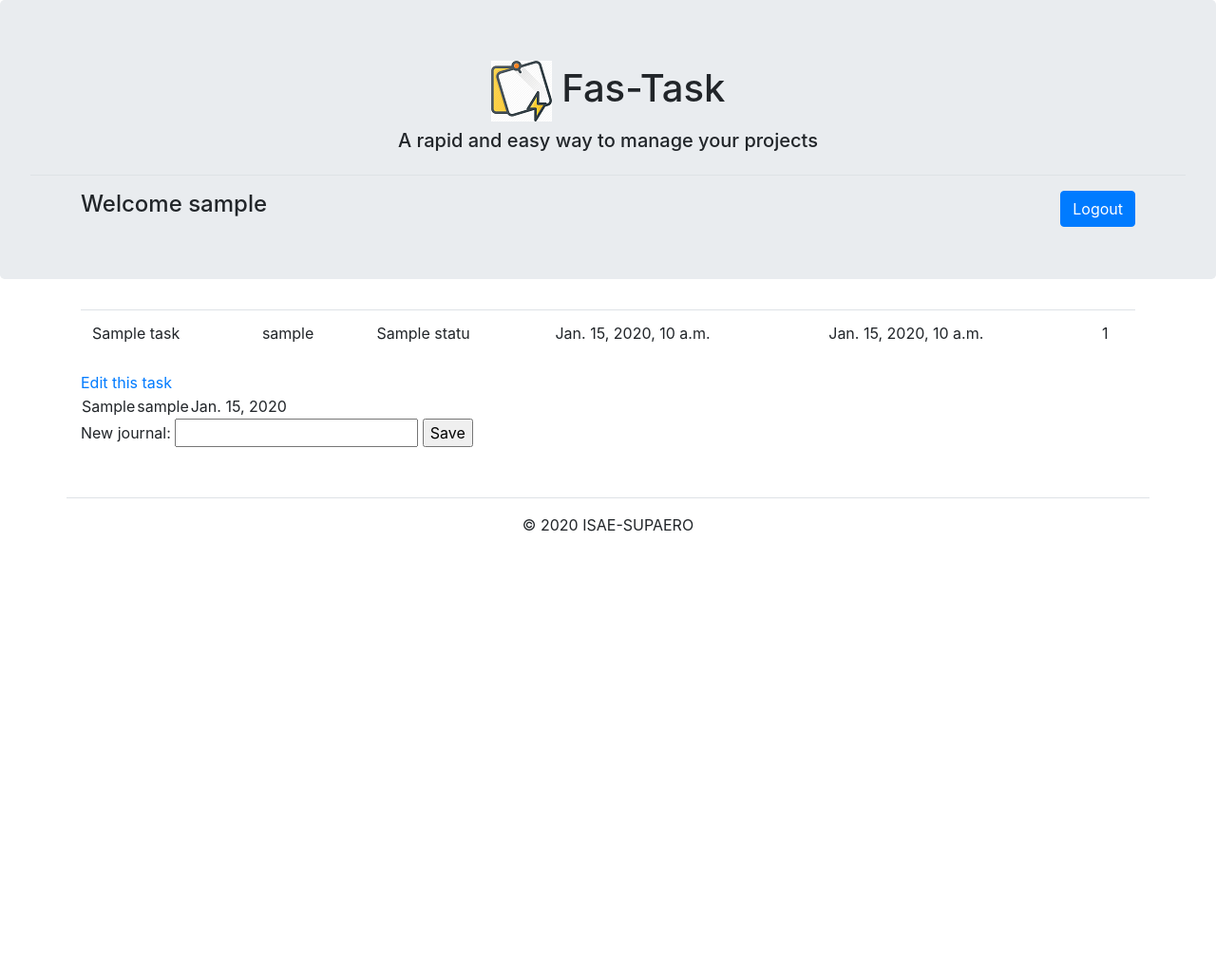
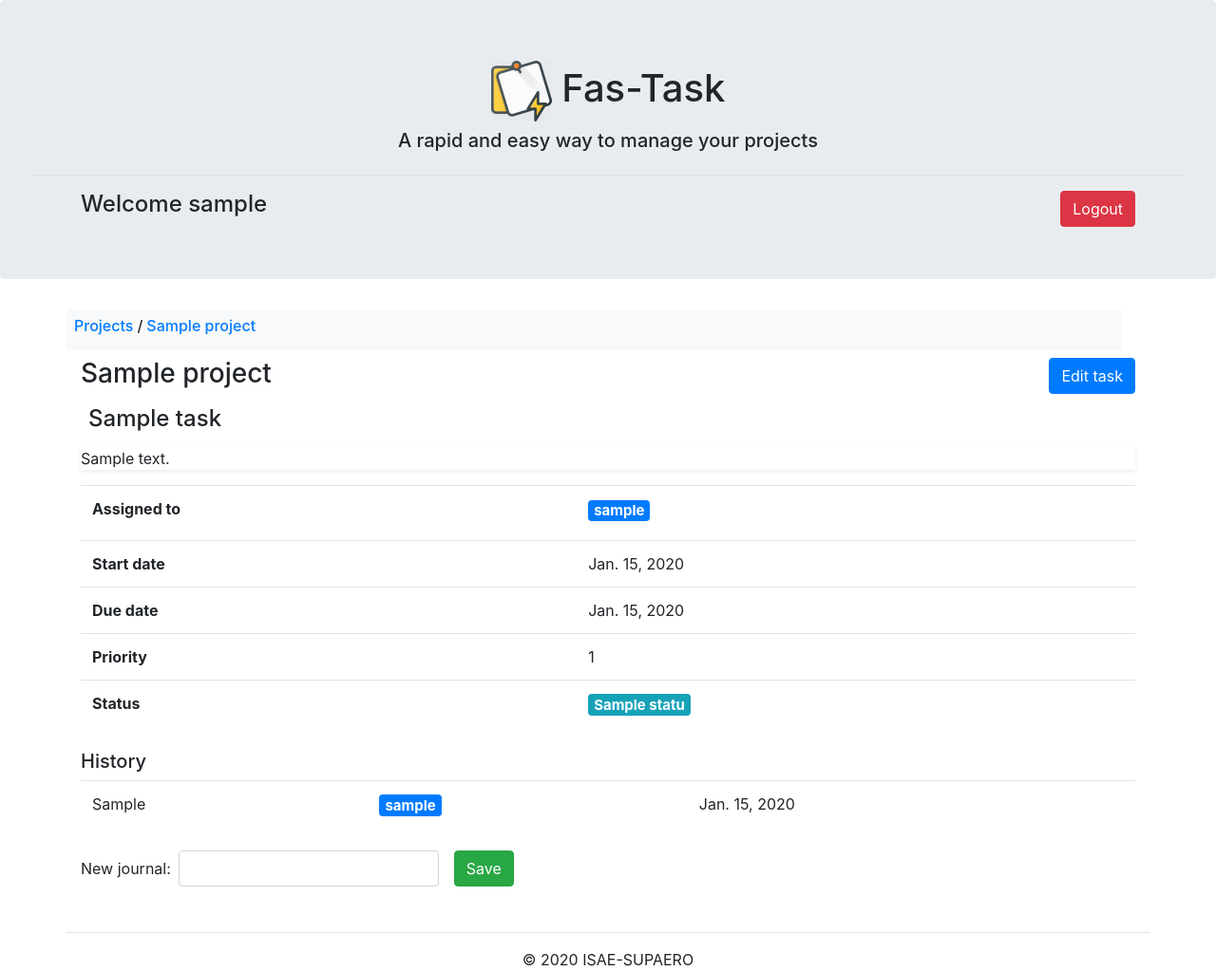
Before and after one commit to michele-savino/projet-individuel, a Django app: page /project/1/task/1 in a window 1280 px wide. Shown: the whole page at 95% size. Before the commit the page ends 560 px from the top, so only its background shows below. Run offline with Django 3.2, Linux system fonts and the light colour scheme; a user stored in the database is signed in; tables that the repository leaves empty hold one stand-in row (values such as "Sample post"); some libraries are stand-ins or nearby versions.

Commit message:
Design bon: il faudrait optimizer la structure

```diff
--- a/project_management/static/css/mystyle.css
+++ b/project_management/static/css/mystyle.css
@@ -0,0 +1,11 @@
+thead.mythead {
+    font-weight: bold;
+}
+
+.asteriskField {
+    display: none;
+}
+
+table.mytable td:first-child{
+    font-weight: bold;
+}
--- a/project_management/taskmanager/forms.py
+++ b/project_management/taskmanager/forms.py
@@ -12,4 +12,4 @@ class JournalForm(forms.ModelForm):
 class TaskForm(forms.ModelForm):
     class Meta:
         model = Task
-        fields = ["name", "description", "assignee", "start_date", "due_date", "priority", "status"]
+        fields = ["name", "assignee", "description", "start_date", "due_date", "priority", "status"]
--- a/project_management/taskmanager/models.py
+++ b/project_management/taskmanager/models.py
@@ -36,9 +36,9 @@ class Task(models.Model):
     project = models.ForeignKey(Project, on_delete=models.CASCADE)
     name = models.CharField(max_length=200)
     description = models.TextField(null=True, blank=True)
-    assignee = models.ForeignKey(User, on_delete=models.CASCADE)
-    start_date = models.DateTimeField(default=timezone.now)
-    due_date = models.DateTimeField(default=timezone.now)
+    assignee = models.ForeignKey(User, on_delete=models.CASCADE, verbose_name="Assigned to")
+    start_date = models.DateField(default=timezone.now)
+    due_date = models.DateField(default=timezone.now)
     priority = models.SmallIntegerField(validators=[MinValueValidator(1), MaxValueValidator(10)], default=DEFAULT_PRIORITY)
     status = models.ForeignKey(Status, on_delete=models.CASCADE, default=DEFAULT_STATUS_ID)
 
--- a/project_management/taskmanager/templates/taskmanager/base.html
+++ b/project_management/taskmanager/templates/taskmanager/base.html
@@ -13,8 +13,8 @@
     <link rel="stylesheet" href="https://maxcdn.bootstrapcdn.com/bootstrap/4.4.1/css/bootstrap.min.css">
     <script src="https://maxcdn.bootstrapcdn.com/bootstrap/4.4.1/js/bootstrap.min.js"></script>
 
-    <link href="https://fonts.googleapis.com/icon?family=Material+Icons" rel="stylesheet">
-    {#    <link rel="stylesheet" type="text/css" href="{% static 'css/mystyle.css' %}">#}
+    <script src="https://unpkg.com/ionicons@5.0.0/dist/ionicons.js"></script>
+    <link rel="stylesheet" type="text/css" href="{% static 'css/mystyle.css' %}">
 </head>
 
 <body>
@@ -28,8 +28,9 @@
 
     {% if user.is_authenticated %}
         <div class="container pt-3">
-            <h4 class="d-inline text-left">Welcome {% if user.name %} {{ user.name }}{% else %}{{ user }}{% endif %} </h4>
-            <a href="/accounts/logout" class="d-inline float-right btn btn-primary">Logout</a>
+            <h4 class="d-inline text-left">Welcome {% if user.name %} {{ user.name }}{% else %}
+                {{ user }}{% endif %} </h4>
+            <a href="/accounts/logout" class="d-inline float-right btn btn-danger">Logout</a>
         </div>
     {% endif %}
 </div>
--- a/project_management/taskmanager/templates/taskmanager/task.html
+++ b/project_management/taskmanager/templates/taskmanager/task.html
@@ -2,34 +2,68 @@
 
 {% block title %}- {{ task.name }}{% endblock %}
 
+
 {% block content %}
-    <table class="table table-over">
+    <div class="container bg-light p-2 mb-2 row">
+        <a class="mr-1" href="{% url 'projects_list' %}"><h6>Projects</h6></a>{% block nav %}{% endblock %}
+        <h6 class="mr-1"> / </h6>
+        <a href="{% url 'project' task.project.id %}"><h6>{{ task.project }}</h6></a>
+    </div>
+
+    <div>
+        <a href="{% url 'edit_task' project_id=project_id task_id=task_id %}"
+           class="d-inline float-right btn btn-primary">Edit task</a>
+        <h3>{{ task.project }}</h3>
+        <h4 class="border-bot p-2">{{ task }}</h4>
+        <p class="pd-3 shadow-sm">{{ task.description }}</p>
+    </div>
+
+    <div>
+        <table class="table table-over mytable">
+            <tbody>
             <tr>
-            <td>{{ task.name }}</td>
-            <td>{{ task.assignee }}</td>
-            <td>{{ task.status }}</td>
-            <td>{{ task.start_date }}</td>
-            <td>{{ task.due_date }}</td>
+                <td>Assigned to</td>
+                <td><h5><span class="badge badge-primary">{{ task.assignee }}</span></h5></td>
+            </tr>
+            <tr>
+                <td>Start date</td>
+                <td>{{ task.start_date|date:"DATE_FORMAT" }}</td>
+            </tr>
+            <tr>
+                <td>Due date</td>
+                <td>{{ task.due_date|date:"DATE_FORMAT" }}</td>
+            </tr>
+            <tr>
+                <td>Priority</td>
                 <td>{{ task.priority }}</td>
             </tr>
+            <tr>
+                <td>Status</td>
+                <td><h5><span class="badge badge-info">{{ task.status }}</span></h5></td>
+            </tr>
+            </tbody>
         </table>
+    </div>
 
-    <a href="{% url 'edit_task' project_id=project_id task_id=task_id %}">Edit this task</a>
-
-    <table>
+    <div>
+        <h5>History</h5>
+        <table class="table table-over">
+            <tbody>
             {% for journal  in journals %}
                 <tr>
                     <td>{{ journal.entry }}</td>
-                <td>{{ journal.author }}</td>
-                <td>{{ journal.date }}</td>
+                    <td><h5><span class="badge badge-primary">{{ journal.author }}</span></h5></td>
+                    <td>{{ journal.date|date:"DATE_FORMAT" }}</td>
                 </tr>
             {% endfor %}
+            </tbody>
         </table>
+        <form class="form-inline" method="post" action="{% url "new_journal" project_id=project_id task_id=task_id %}">
+            {% csrf_token %}
+            <label class="mr-2" for="entry">New journal: </label>
+            <input class="form-control mr-3" id="entry" type="text" name="entry">
+            <input type="submit" class="btn btn-success" value="Save">
+        </form>
+    </div>
 
-    <form method="post" action="{% url "new_journal" project_id=project_id task_id=task_id %}">
-        {% csrf_token %}
-        <label for="entry">New journal: </label>
-        <input id="entry" type="text" name="entry">
-        <input type="submit" value="Save">
-    </form>
 {% endblock %}
--- a/project_management/taskmanager/views.py
+++ b/project_management/taskmanager/views.py
@@ -18,7 +18,7 @@ def projects_list(request):
 @login_required()
 def show_project(request, project_id):
     project = get_object_or_404(Project, id=project_id)
-    tasks = project.task_set.all()
+    tasks = project.task_set.all().order_by('start_date', '-priority')
 
     return render(request, 'taskmanager/project.html', locals())
 
@@ -29,7 +29,7 @@ def show_project(request, project_id):
 @login_required()
 def show_task(request, project_id, task_id):
     task = get_object_or_404(Task, id=task_id)
-    journals = task.journal_set.all()
+    journals = task.journal_set.all().order_by('date')
     return render(request, 'taskmanager/task.html', locals())
 
 
@@ -60,6 +60,7 @@ def new_task(request, project_id):
 
     return render(request, 'taskmanager/edit_task.html', locals())
 
+# risolvere il fatto che il form salva un nuovo task anziché modificare il vecchio
 
 @login_required()
 def edit_task(request, project_id, task_id):
@@ -68,7 +69,7 @@ def edit_task(request, project_id, task_id):
     project = Project.objects.get(id=project_id)
     form.fields['assignee'].queryset = project.members
     if form.is_valid():
-        task = form.save()
-        return redirect(show_task, project_id=project_id, task_id=task.id)
+        form.save()
+        return redirect(show_task, project_id=project_id, task_id=task_id)
 
     return render(request, 'taskmanager/edit_task.html', locals())
```
Also changed, not shown: project_management/taskmanager/templates/taskmanager/edit_task.html (+27 -4 lines), project_management/taskmanager/templates/taskmanager/project.html (+15 -7 lines), project_management/taskmanager/templates/taskmanager/projects_list.html (+10 -3 lines), project_management/templates/registration/login.html (+14 -16 lines), project_management/static/favicon.ico, project_management/static/img/logo.png. Lines whose indentation alone changed are shown as unchanged.
